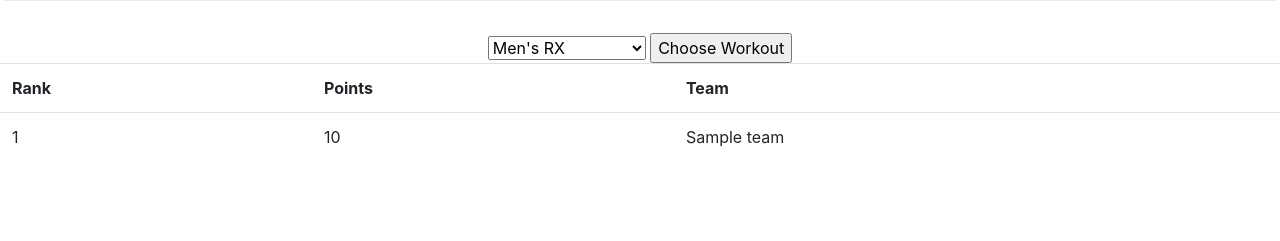
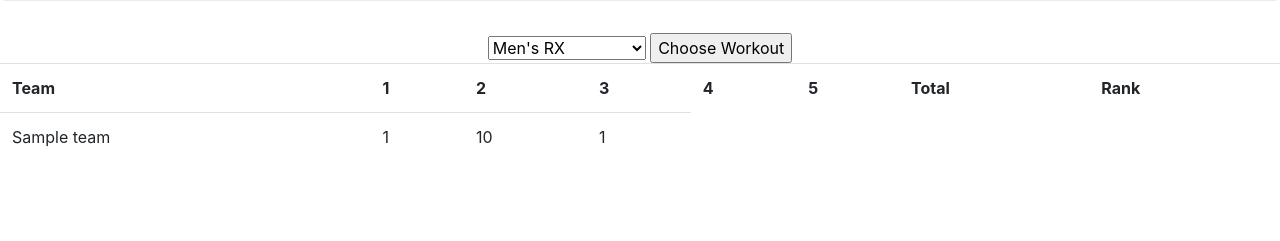
Before and after one commit to mistofthenorth/DeschutesDemo, a Django app: template scoring/deschutesDemoScores/templates/scoring/finalResults.html in a window 1280 px wide; the page is wider, and only the part inside the window is pictured. Shown: the part 327-568 px from the top of that part. Run offline with Django 3.2, Linux system fonts and the light colour scheme; data comes from the database, SQL or seed files in the repository; both versions use the stored data as it was after the commit; tables that the repository leaves empty hold one stand-in row (values such as "Sample post"); the template is opened without the code that fills it: values that come from a table or form of the project are taken from there, most other values are stand-ins (such as "Sample title", 1, 10 or a date in 2020); some libraries are stand-ins or nearby versions.

Commit message:
added all workouts to the final results page

```diff
--- a/scoring/deschutesDemoScores/templates/scoring/finalResults.html
+++ b/scoring/deschutesDemoScores/templates/scoring/finalResults.html
@@ -33,18 +33,31 @@
 </form>
 </div>
 
+
 <table class="table">
+<th>Team</th>
+<th>1</th>
+<th>2</th>
+<th>3</th>
+<th>4</th>
+<th>5</th>
+<th>Total</th>
 <th>Rank</th>
-<th>Points</th>
-<th>Team</th>
 {% for score in allWorkouts %}
 <tr>
 <td>
-{{score.rank}}</td><td>
+{{score.team}}</td><td>
+
+  {% for event in score.eventScores %}
+  {{event.rank}} </td><td>
+  {% endfor %}
+
 {{score.score}}</td><td>
-{{score.team}}</td>
+{{score.rank}}</td>
 
 </tr>
 {% endfor %}
 </table>
+
+
 </html>
```
Also changed, not shown: scoring/deschutesDemoScores/totaling/totals.py (+9 -2 lines), scoring/db.sqlite3.
